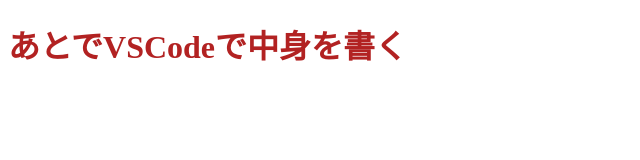
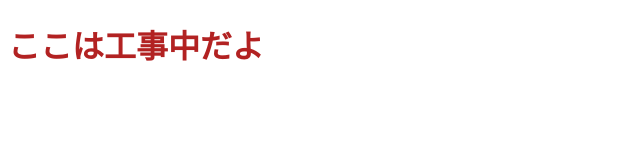
Before and after one commit to meio75/meio75.github.io, a plain HTML site: page index.html in a window 1280 px wide. Shown: the whole page, without its empty margins (0-640 px from the left). Drawn offline with Linux system fonts and the light colour scheme.

Commit message:
Update index.html

```diff
--- a/index.html
+++ b/index.html
@@ -7,6 +7,6 @@
         <link href="style.css" rel="stylesheet" />
     </head>
     <body>
-        <h1>あとでVSCodeで中身を書く</h1>
+        <h1>ここは工事中だよ</h1>
     </body>
 </html>
```
